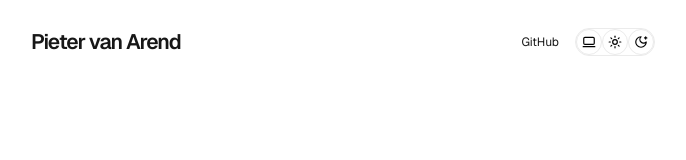
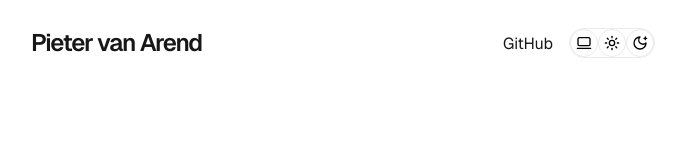
Before and after one commit to phiewter/www, a Next.js app: page / in a window 1280 px wide. Shown: the top 160 px of the page, without its empty margins (297-983 px from the left). Built offline with nearby package versions, Linux system fonts and the light colour scheme.

Commit message:
fix: changed CSS properties
The fix provides for an overall better responsive experience for a user in general

```diff
--- a/app/components/header/header.module.css
+++ b/app/components/header/header.module.css
@@ -6,14 +6,14 @@
 }
 
 .header h1 {
-  font-size: 16px;
+  font-size: 21px;
   line-height: 28px;
   font-weight: 600;
   letter-spacing: -0.05em;
 }
 
 .header a {
-  font-size: 12px;
+  font-size: 14px;
 }
 
 .header a:hover {
@@ -34,7 +34,11 @@
   }
 
   .header h1 {
-    font-size: 16px;
+    font-size: 21px;
+  }
+
+  .header a {
+    font-size: 14px;
   }
 }
 
@@ -44,7 +48,11 @@
   }
 
   .header h1 {
-    font-size: 16px;
+    font-size: 21px;
+  }
+
+  .header a {
+    font-size: 14px;
   }
 }
 
@@ -54,7 +62,11 @@
   }
 
   .header h1 {
-    font-size: 21px;
+    font-size: 24px;
+  }
+
+  .header a {
+    font-size: 16px;
   }
 }
 
@@ -64,7 +76,11 @@
   }
 
   .header h1 {
-    font-size: 21px;
+    font-size: 24px;
+  }
+
+  .header a {
+    font-size: 16px;
   }
 }
 
@@ -74,6 +90,10 @@
   }
 
   .header h1 {
-    font-size: 21px;
+    font-size: 24px;
+  }
+
+  .header a {
+    font-size: 16px;
   }
 }
--- a/app/components/mode-toggle/mode-toggle.module.css
+++ b/app/components/mode-toggle/mode-toggle.module.css
@@ -12,14 +12,14 @@
 }
 
 .icon {
-  height: 12px;
-  width: 12px;
+  height: 14px;
+  width: 14px;
 }
 
 @media screen and (max-width: 400px) {
   .icon {
-    height: 12px;
-    width: 12px;
+    height: 14px;
+    width: 14px;
   }
 }
 
@@ -28,21 +28,21 @@
 
 @media screen and (min-width: 601px) and (max-width: 768px) {
   .icon {
-    height: 14px;
-    width: 14px;
+    height: 16px;
+    width: 16px;
   }
 }
 
 @media screen and (min-width: 769px) and (max-width: 960px) {
   .icon {
-    height: 14px;
-    width: 14px;
+    height: 16px;
+    width: 16px;
   }
 }
 
 @media screen and (min-width: 961px) {
   .icon {
-    height: 14px;
-    width: 14px;
+    height: 16px;
+    width: 16px;
   }
 }
```
